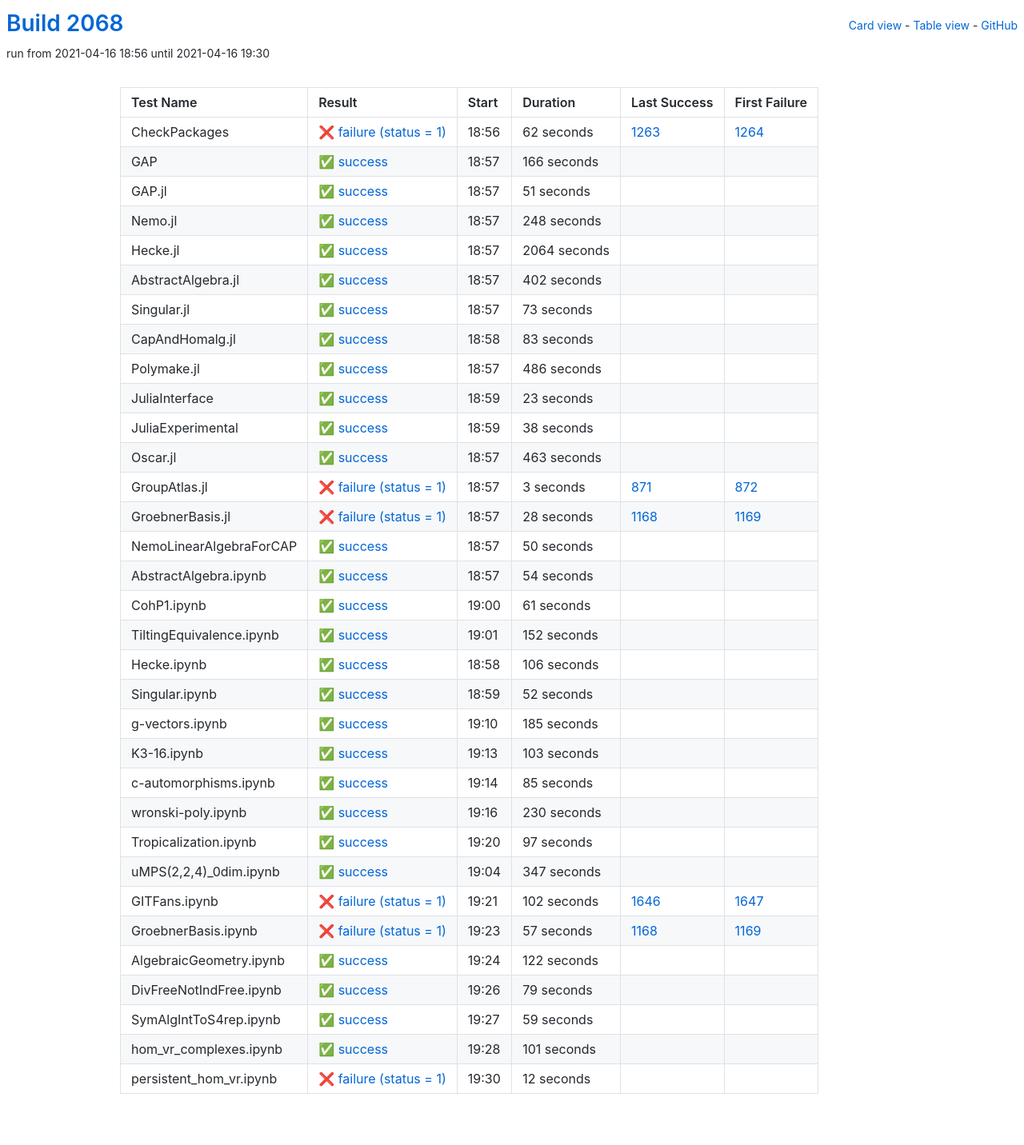
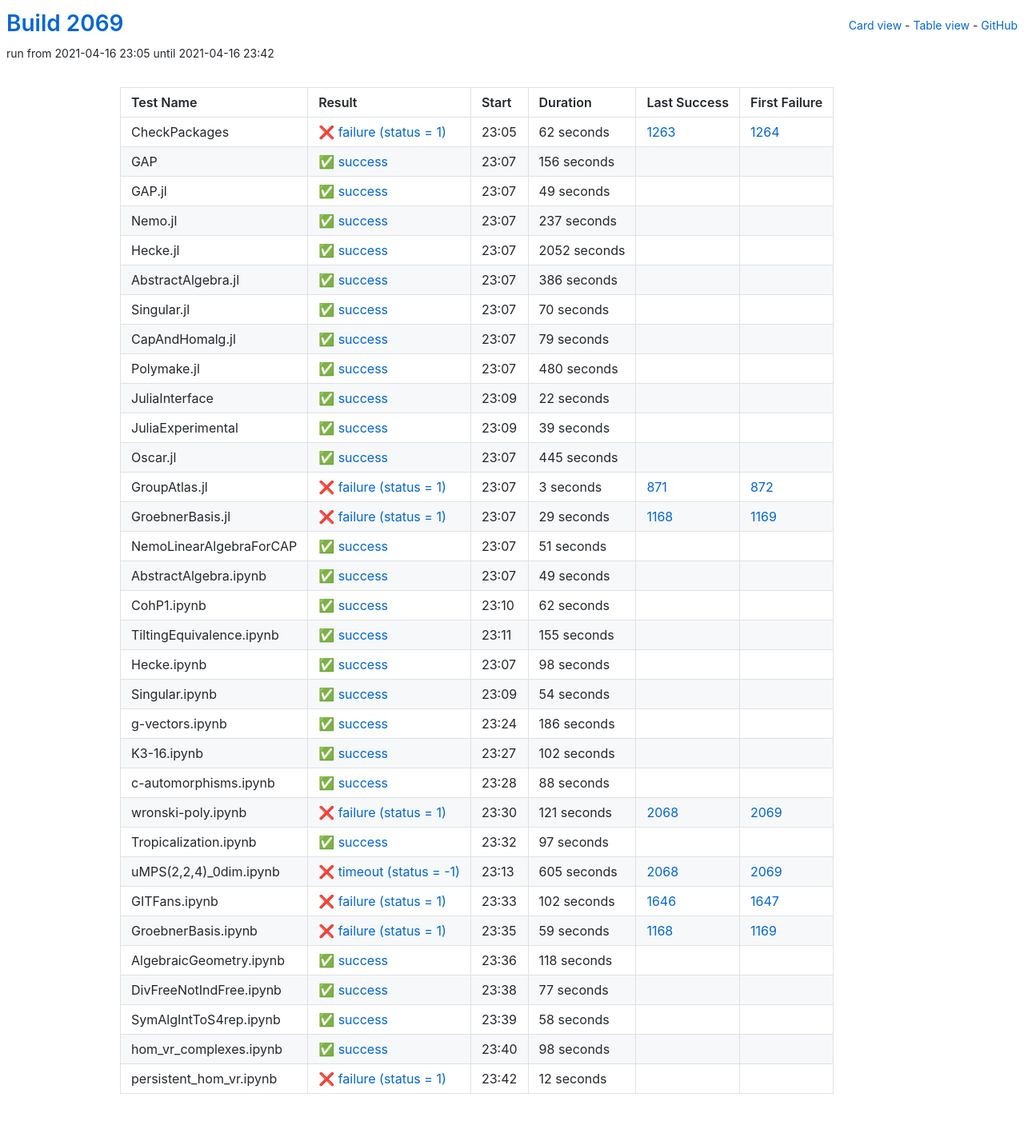
Before and after one commit to oscar-system/oscar-ci-status-stable, a Jekyll site: the page built from table.html, in a window 1280 px wide. Shown: the whole page at 80% size. Built offline with Jekyll 4.4.1, drawn with Linux system fonts in a browser that asks for light colours.

Commit message:
Build #2069

```diff
--- a/_data/ci.yml
+++ b/_data/ci.yml
@@ -1,6 +1,6 @@
 ---
-build: 2068
-build_url: https://oscarci.mathematik.uni-kl.de/job/oscar-stable/2068/
+build: 2069
+build_url: https://oscarci.mathematik.uni-kl.de/job/oscar-stable/2069/
 job: oscar-stable
 organization: oscar-system
 repo: oscar-ci-status-stable
@@ -8,8 +8,8 @@ repourl: https://github.com/oscar-system/oscar-ci-status-stable
 tests:
 - name: CheckPackages
   id: checkpackages
-  log: https://oscarci.mathematik.uni-kl.de/job/oscar-stable/2068/artifact/logs/build-2068/CheckPackages.log
-  start: 2021-04-16 18:56
+  log: https://oscarci.mathematik.uni-kl.de/job/oscar-stable/2069/artifact/logs/build-2069/CheckPackages.log
+  start: 2021-04-16 23:05
   success: false
   exitcode: 1
   status: failure
@@ -20,140 +20,140 @@ tests:
   first_failure_url: https://oscarci.mathematik.uni-kl.de/job/oscar-stable/1264/
 - name: GAP
   id: gap
-  log: https://oscarci.mathematik.uni-kl.de/job/oscar-stable/2068/artifact/logs/build-2068/GAP.log
-  start: 2021-04-16 18:57
+  log: https://oscarci.mathematik.uni-kl.de/job/oscar-stable/2069/artifact/logs/build-2069/GAP.log
+  start: 2021-04-16 23:07
   success: true
   exitcode: 0
   status: success
-  duration: 166
+  duration: 156
   last_success: false
   last_success_url:
   first_failure: false
   first_failure_url:
 - name: GAP.jl
   id: gap-jl
-  log: https://oscarci.mathematik.uni-kl.de/job/oscar-stable/2068/artifact/logs/build-2068/GAP.jl.log
-  start: 2021-04-16 18:57
+  log: https://oscarci.mathematik.uni-kl.de/job/oscar-stable/2069/artifact/logs/build-2069/GAP.jl.log
+  start: 2021-04-16 23:07
   success: true
   exitcode: 0
   status: success
-  duration: 51
+  duration: 49
   last_success: false
   last_success_url:
   first_failure: false
   first_failure_url:
 - name: Nemo.jl
   id: nemo-jl
-  log: https://oscarci.mathematik.uni-kl.de/job/oscar-stable/2068/artifact/logs/build-2068/Nemo.jl.log
-  start: 2021-04-16 18:57
+  log: https://oscarci.mathematik.uni-kl.de/job/oscar-stable/2069/artifact/logs/build-2069/Nemo.jl.log
+  start: 2021-04-16 23:07
   success: true
   exitcode: 0
   status: success
-  duration: 248
+  duration: 237
   last_success: false
   last_success_url:
   first_failure: false
   first_failure_url:
 - name: Hecke.jl
   id: hecke-jl
-  log: https://oscarci.mathematik.uni-kl.de/job/oscar-stable/2068/artifact/logs/build-2068/Hecke.jl.log
-  start: 2021-04-16 18:57
+  log: https://oscarci.mathematik.uni-kl.de/job/oscar-stable/2069/artifact/logs/build-2069/Hecke.jl.log
+  start: 2021-04-16 23:07
   success: true
   exitcode: 0
   status: success
-  duration: 2064
+  duration: 2052
   last_success: false
   last_success_url:
   first_failure: false
   first_failure_url:
 - name: AbstractAlgebra.jl
   id: abstractalgebra-jl
-  log: https://oscarci.mathematik.uni-kl.de/job/oscar-stable/2068/artifact/logs/build-2068/AbstractAlgebra.jl.log
-  start: 2021-04-16 18:57
+  log: https://oscarci.mathematik.uni-kl.de/job/oscar-stable/2069/artifact/logs/build-2069/AbstractAlgebra.jl.log
+  start: 2021-04-16 23:07
   success: true
   exitcode: 0
   status: success
-  duration: 402
+  duration: 386
   last_success: false
   last_success_url:
   first_failure: false
   first_failure_url:
 - name: Singular.jl
   id: singular-jl
-  log: https://oscarci.mathematik.uni-kl.de/job/oscar-stable/2068/artifact/logs/build-2068/Singular.jl.log
-  start: 2021-04-16 18:57
+  log: https://oscarci.mathematik.uni-kl.de/job/oscar-stable/2069/artifact/logs/build-2069/Singular.jl.log
+  start: 2021-04-16 23:07
   success: true
   exitcode: 0
   status: success
-  duration: 73
+  duration: 70
   last_success: false
   last_success_url:
   first_failure: false
   first_failure_url:
 - name: CapAndHomalg.jl
   id: capandhomalg-jl
-  log: https://oscarci.mathematik.uni-kl.de/job/oscar-stable/2068/artifact/logs/build-2068/CapAndHomalg.jl.log
-  start: 2021-04-16 18:58
+  log: https://oscarci.mathematik.uni-kl.de/job/oscar-stable/2069/artifact/logs/build-2069/CapAndHomalg.jl.log
+  start: 2021-04-16 23:07
   success: true
   exitcode: 0
   status: success
-  duration: 83
+  duration: 79
   last_success: false
   last_success_url:
   first_failure: false
   first_failure_url:
 - name: Polymake.jl
   id: polymake-jl
-  log: https://oscarci.mathematik.uni-kl.de/job/oscar-stable/2068/artifact/logs/build-2068/Polymake.jl.log
-  start: 2021-04-16 18:57
+  log: https://oscarci.mathematik.uni-kl.de/job/oscar-stable/2069/artifact/logs/build-2069/Polymake.jl.log
+  start: 2021-04-16 23:07
   success: true
   exitcode: 0
   status: success
-  duration: 486
+  duration: 480
   last_success: false
   last_success_url:
   first_failure: false
   first_failure_url:
 - name: JuliaInterface
   id: juliainterface
-  log: https://oscarci.mathematik.uni-kl.de/job/oscar-stable/2068/artifact/logs/build-2068/JuliaInterface.log
-  start: 2021-04-16 18:59
+  log: https://oscarci.mathematik.uni-kl.de/job/oscar-stable/2069/artifact/logs/build-2069/JuliaInterface.log
+  start: 2021-04-16 23:09
   success: true
   exitcode: 0
   status: success
-  duration: 23
+  duration: 22
   last_success: false
   last_success_url:
   first_failure: false
   first_failure_url:
 - name: JuliaExperimental
   id: juliaexperimental
-  log: https://oscarci.mathematik.uni-kl.de/job/oscar-stable/2068/artifact/logs/build-2068/JuliaExperimental.log
-  start: 2021-04-16 18:59
+  log: https://oscarci.mathematik.uni-kl.de/job/oscar-stable/2069/artifact/logs/build-2069/JuliaExperimental.log
+  start: 2021-04-16 23:09
   success: true
   exitcode: 0
   status: success
-  duration: 38
+  duration: 39
   last_success: false
   last_success_url:
   first_failure: false
   first_failure_url:
 - name: Oscar.jl
   id: oscar-jl
-  log: https://oscarci.mathematik.uni-kl.de/job/oscar-stable/2068/artifact/logs/build-2068/Oscar.jl.log
-  start: 2021-04-16 18:57
+  log: https://oscarci.mathematik.uni-kl.de/job/oscar-stable/2069/artifact/logs/build-2069/Oscar.jl.log
+  start: 2021-04-16 23:07
   success: true
   exitcode: 0
   status: success
-  duration: 463
+  duration: 445
   last_success: false
   last_success_url:
   first_failure: false
   first_failure_url:
 - name: GroupAtlas.jl
   id: groupatlas-jl
-  log: https://oscarci.mathematik.uni-kl.de/job/oscar-stable/2068/artifact/logs/build-2068/GroupAtlas.jl.log
-  start: 2021-04-16 18:57
+  log: https://oscarci.mathematik.uni-kl.de/job/oscar-stable/2069/artifact/logs/build-2069/GroupAtlas.jl.log
+  start: 2021-04-16 23:07
   success: false
   exitcode: 1
   status: failure
@@ -164,32 +164,80 @@ tests:
   first_failure_url: https://oscarci.mathematik.uni-kl.de/job/oscar-stable/872/
 - name: GroebnerBasis.jl
   id: groebnerbasis-jl
-  log: https://oscarci.mathematik.uni-kl.de/job/oscar-stable/2068/artifact/logs/build-2068/GroebnerBasis.jl.log
-  start: 2021-04-16 18:57
+  log: https://oscarci.mathematik.uni-kl.de/job/oscar-stable/2069/artifact/logs/build-2069/GroebnerBasis.jl.log
+  start: 2021-04-16 23:07
   success: false
   exitcode: 1
   status: failure
-  duration: 28
+  duration: 29
   last_success: 1168
   last_success_url: https://oscarci.mathematik.uni-kl.de/job/oscar-stable/1168/
   first_failure: 1169
   first_failure_url: https://oscarci.mathematik.uni-kl.de/job/oscar-stable/1169/
 - name: NemoLinearAlgebraForCAP
   id: nemolinearalgebraforcap
-  log: https://oscarci.mathematik.uni-kl.de/job/oscar-stable/2068/artifact/logs/build-2068/NemoLinearAlgebraForCAP.log
-  start: 2021-04-16 18:57
+  log: https://oscarci.mathematik.uni-kl.de/job/oscar-stable/2069/artifact/logs/build-2069/NemoLinearAlgebraForCAP.log
+  start: 2021-04-16 23:07
   success: true
   exitcode: 0
   status: success
-  duration: 50
+  duration: 51
   last_success: false
   last_success_url:
   first_failure: false
   first_failure_url:
 - name: AbstractAlgebra.ipynb
   id: abstractalgebra-ipynb
-  log: https://oscarci.mathematik.uni-kl.de/job/oscar-stable/2068/artifact/logs/build-2068/AbstractAlgebra.ipynb.log
-  start: 2021-04-16 18:57
+  log: https://oscarci.mathematik.uni-kl.de/job/oscar-stable/2069/artifact/logs/build-2069/AbstractAlgebra.ipynb.log
+  start: 2021-04-16 23:07
+  success: true
+  exitcode: 0
+  status: success
+  duration: 49
+  last_success: false
+  last_success_url:
+  first_failure: false
+  first_failure_url:
+- name: CohP1.ipynb
+  id: cohp1-ipynb
+  log: https://oscarci.mathematik.uni-kl.de/job/oscar-stable/2069/artifact/logs/build-2069/CohP1.ipynb.log
+  start: 2021-04-16 23:10
+  success: true
+  exitcode: 0
+  status: success
+  duration: 62
+  last_success: false
+  last_success_url:
+  first_failure: false
+  first_failure_url:
+- name: TiltingEquivalence.ipynb
+  id: tiltingequivalence-ipynb
+  log: https://oscarci.mathematik.uni-kl.de/job/oscar-stable/2069/artifact/logs/build-2069/TiltingEquivalence.ipynb.log
+  start: 2021-04-16 23:11
+  success: true
+  exitcode: 0
+  status: success
+  duration: 155
+  last_success: false
+  last_success_url:
+  first_failure: false
+  first_failure_url:
+- name: Hecke.ipynb
+  id: hecke-ipynb
+  log: https://oscarci.mathematik.uni-kl.de/job/oscar-stable/2069/artifact/logs/build-2069/Hecke.ipynb.log
+  start: 2021-04-16 23:07
+  success: true
+  exitcode: 0
+  status: success
+  duration: 98
+  last_success: false
+  last_success_url:
+  first_failure: false
+  first_failure_url:
+- name: Singular.ipynb
+  id: singular-ipynb
+  log: https://oscarci.mathematik.uni-kl.de/job/oscar-stable/2069/artifact/logs/build-2069/Singular.ipynb.log
+  start: 2021-04-16 23:09
   success: true
   exitcode: 0
   status: success
@@ -198,106 +246,58 @@ tests:
   last_success_url:
   first_failure: false
   first_failure_url:
-- name: CohP1.ipynb
-  id: cohp1-ipynb
-  log: https://oscarci.mathematik.uni-kl.de/job/oscar-stable/2068/artifact/logs/build-2068/CohP1.ipynb.log
-  start: 2021-04-16 19:00
+- name: g-vectors.ipynb
+  id: g-vectors-ipynb
+  log: https://oscarci.mathematik.uni-kl.de/job/oscar-stable/2069/artifact/logs/build-2069/g-vectors.ipynb.log
+  start: 2021-04-16 23:24
   success: true
   exitcode: 0
   status: success
-  duration: 61
-  last_success: false
-  last_success_url:
-  first_failure: false
-  first_failure_url:
-- name: TiltingEquivalence.ipynb
-  id: tiltingequivalence-ipynb
-  log: https://oscarci.mathematik.uni-kl.de/job/oscar-stable/2068/artifact/logs/build-2068/TiltingEquivalence.ipynb.log
-  start: 2021-04-16 19:01
-  success: true
-  exitcode: 0
-  status: success
-  duration: 152
-  last_success: false
-  last_success_url:
-  first_failure: false
-  first_failure_url:
-- name: Hecke.ipynb
-  id: hecke-ipynb
-  log: https://oscarci.mathematik.uni-kl.de/job/oscar-stable/2068/artifact/logs/build-2068/Hecke.ipynb.log
-  start: 2021-04-16 18:58
-  success: true
-  exitcode: 0
-  status: success
-  duration: 106
-  last_success: false
-  last_success_url:
-  first_failure: false
-  first_failure_url:
-- name: Singular.ipynb
-  id: singular-ipynb
-  log: https://oscarci.mathematik.uni-kl.de/job/oscar-stable/2068/artifact/logs/build-2068/Singular.ipynb.log
-  start: 2021-04-16 18:59
-  success: true
-  exitcode: 0
-  status: success
-  duration: 52
-  last_success: false
-  last_success_url:
-  first_failure: false
-  first_failure_url:
-- name: g-vectors.ipynb
-  id: g-vectors-ipynb
-  log: https://oscarci.mathematik.uni-kl.de/job/oscar-stable/2068/artifact/logs/build-2068/g-vectors.ipynb.log
-  start: 2021-04-16 19:10
-  success: true
-  exitcode: 0
-  status: success
-  duration: 185
+  duration: 186
   last_success: false
   last_success_url:
   first_failure: false
   first_failure_url:
 - name: K3-16.ipynb
   id: k3-16-ipynb
-  log: https://oscarci.mathematik.uni-kl.de/job/oscar-stable/2068/artifact/logs/build-2068/K3-16.ipynb.log
-  start: 2021-04-16 19:13
+  log: https://oscarci.mathematik.uni-kl.de/job/oscar-stable/2069/artifact/logs/build-2069/K3-16.ipynb.log
+  start: 2021-04-16 23:27
   success: true
   exitcode: 0
   status: success
-  duration: 103
+  duration: 102
   last_success: false
   last_success_url:
   first_failure: false
   first_failure_url:
 - name: c-automorphisms.ipynb
   id: c-automorphisms-ipynb
-  log: https://oscarci.mathematik.uni-kl.de/job/oscar-stable/2068/artifact/logs/build-2068/c-automorphisms.ipynb.log
-  start: 2021-04-16 19:14
+  log: https://oscarci.mathematik.uni-kl.de/job/oscar-stable/2069/artifact/logs/build-2069/c-automorphisms.ipynb.log
+  start: 2021-04-16 23:28
   success: true
   exitcode: 0
   status: success
-  duration: 85
+  duration: 88
   last_success: false
   last_success_url:
   first_failure: false
   first_failure_url:
 - name: wronski-poly.ipynb
   id: wronski-poly-ipynb
-  log: https://oscarci.mathematik.uni-kl.de/job/oscar-stable/2068/artifact/logs/build-2068/wronski-poly.ipynb.log
-  start: 2021-04-16 19:16
-  success: true
-  exitcode: 0
-  status: success
-  duration: 230
-  last_success: false
-  last_success_url:
-  first_failure: false
-  first_failure_url:
+  log: https://oscarci.mathematik.uni-kl.de/job/oscar-stable/2069/artifact/logs/build-2069/wronski-poly.ipynb.log
+  start: 2021-04-16 23:30
+  success: false
+  exitcode: 1
+  status: failure
+  duration: 121
+  last_success: 2068
+  last_success_url: https://oscarci.mathematik.uni-kl.de/job/oscar-stable/2068/
+  first_failure: 2069
+  first_failure_url: https://oscarci.mathematik.uni-kl.de/job/oscar-stable/2069/
 - name: Tropicalization.ipynb
   id: tropicalization-ipynb
-  log: https://oscarci.mathematik.uni-kl.de/job/oscar-stable/2068/artifact/logs/build-2068/Tropicalization.ipynb.log
-  start: 2021-04-16 19:20
+  log: https://oscarci.mathematik.uni-kl.de/job/oscar-stable/2069/artifact/logs/build-2069/Tropicalization.ipynb.log
+  start: 2021-04-16 23:32
   success: true
   exitcode: 0
   status: success
@@ -308,20 +308,20 @@ tests:
   first_failure_url:
 - name: uMPS(2,2,4)_0dim.ipynb
   id: umps-2-2-4-0dim-ipynb
-  log: https://oscarci.mathematik.uni-kl.de/job/oscar-stable/2068/artifact/logs/build-2068/uMPS-2-2-4-_0dim.ipynb.log
-  start: 2021-04-16 19:04
-  success: true
-  exitcode: 0
-  status: success
-  duration: 347
-  last_success: false
-  last_success_url:
-  first_failure: false
-  first_failure_url:
+  log: https://oscarci.mathematik.uni-kl.de/job/oscar-stable/2069/artifact/logs/build-2069/uMPS-2-2-4-_0dim.ipynb.log
+  start: 2021-04-16 23:13
+  success: false
+  exitcode: -1
+  status: timeout
+  duration: 605
+  last_success: 2068
+  last_success_url: https://oscarci.mathematik.uni-kl.de/job/oscar-stable/2068/
+  first_failure: 2069
+  first_failure_url: https://oscarci.mathematik.uni-kl.de/job/oscar-stable/2069/
 - name: GITFans.ipynb
   id: gitfans-ipynb
-  log: https://oscarci.mathematik.uni-kl.de/job/oscar-stable/2068/artifact/logs/build-2068/GITFans.ipynb.log
-  start: 2021-04-16 19:21
+  log: https://oscarci.mathematik.uni-kl.de/job/oscar-stable/2069/artifact/logs/build-2069/GITFans.ipynb.log
+  start: 2021-04-16 23:33
   success: false
   exitcode: 1
   status: failure
@@ -332,68 +332,68 @@ tests:
   first_failure_url: https://oscarci.mathematik.uni-kl.de/job/oscar-stable/1647/
 - name: GroebnerBasis.ipynb
   id: groebnerbasis-ipynb
-  log: https://oscarci.mathematik.uni-kl.de/job/oscar-stable/2068/artifact/logs/build-2068/GroebnerBasis.ipynb.log
-  start: 2021-04-16 19:23
+  log: https://oscarci.mathematik.uni-kl.de/job/oscar-stable/2069/artifact/logs/build-2069/GroebnerBasis.ipynb.log
+  start: 2021-04-16 23:35
   success: false
   exitcode: 1
   status: failure
-  duration: 57
+  duration: 59
   last_success: 1168
   last_success_url: https://oscarci.mathematik.uni-kl.de/job/oscar-stable/1168/
   first_failure: 1169
   first_failure_url: https://oscarci.mathematik.uni-kl.de/job/oscar-stable/1169/
 - name: AlgebraicGeometry.ipynb
   id: algebraicgeometry-ipynb
-  log: https://oscarci.mathematik.uni-kl.de/job/oscar-stable/2068/artifact/logs/build-2068/AlgebraicGeometry.ipynb.log
-  start: 2021-04-16 19:24
+  log: https://oscarci.mathematik.uni-kl.de/job/oscar-stable/2069/artifact/logs/build-2069/AlgebraicGeometry.ipynb.log
+  start: 2021-04-16 23:36
   success: true
   exitcode: 0
   status: success
-  duration: 122
+  duration: 118
   last_success: false
   last_success_url:
   first_failure: false
   first_failure_url:
 - name: DivFreeNotIndFree.ipynb
   id: divfreenotindfree-ipynb
-  log: https://oscarci.mathematik.uni-kl.de/job/oscar-stable/2068/artifact/logs/build-2068/DivFreeNotIndFree.ipynb.log
-  start: 2021-04-16 19:26
+  log: https://oscarci.mathematik.uni-kl.de/job/oscar-stable/2069/artifact/logs/build-2069/DivFreeNotIndFree.ipynb.log
+  start: 2021-04-16 23:38
   success: true
   exitcode: 0
   status: success
-  duration: 79
+  duration: 77
   last_success: false
   last_success_url:
   first_failure: false
   first_failure_url:
 - name: SymAlgIntToS4rep.ipynb
   id: symalginttos4rep-ipynb
-  log: https://oscarci.mathematik.uni-kl.de/job/oscar-stable/2068/artifact/logs/build-2068/SymAlgIntToS4rep.ipynb.log
-  start: 2021-04-16 19:27
+  log: https://oscarci.mathematik.uni-kl.de/job/oscar-stable/2069/artifact/logs/build-2069/SymAlgIntToS4rep.ipynb.log
+  start: 2021-04-16 23:39
   success: true
   exitcode: 0
   status: success
-  duration: 59
+  duration: 58
   last_success: false
   last_success_url:
   first_failure: false
   first_failure_url:
 - name: hom_vr_complexes.ipynb
   id: hom-vr-complexes-ipynb
-  log: https://oscarci.mathematik.uni-kl.de/job/oscar-stable/2068/artifact/logs/build-2068/hom_vr_complexes.ipynb.log
-  start: 2021-04-16 19:28
+  log: https://oscarci.mathematik.uni-kl.de/job/oscar-stable/2069/artifact/logs/build-2069/hom_vr_complexes.ipynb.log
+  start: 2021-04-16 23:40
   success: true
   exitcode: 0
   status: success
-  duration: 101
+  duration: 98
   last_success: false
   last_success_url:
   first_failure: false
   first_failure_url:
 - name: persistent_hom_vr.ipynb
   id: persistent-hom-vr-ipynb
-  log: https://oscarci.mathematik.uni-kl.de/job/oscar-stable/2068/artifact/logs/build-2068/persistent_hom_vr.ipynb.log
-  start: 2021-04-16 19:30
+  log: https://oscarci.mathematik.uni-kl.de/job/oscar-stable/2069/artifact/logs/build-2069/persistent_hom_vr.ipynb.log
+  start: 2021-04-16 23:42
   success: false
   exitcode: 1
   status: failure
```
Also changed, not shown: README.md.
